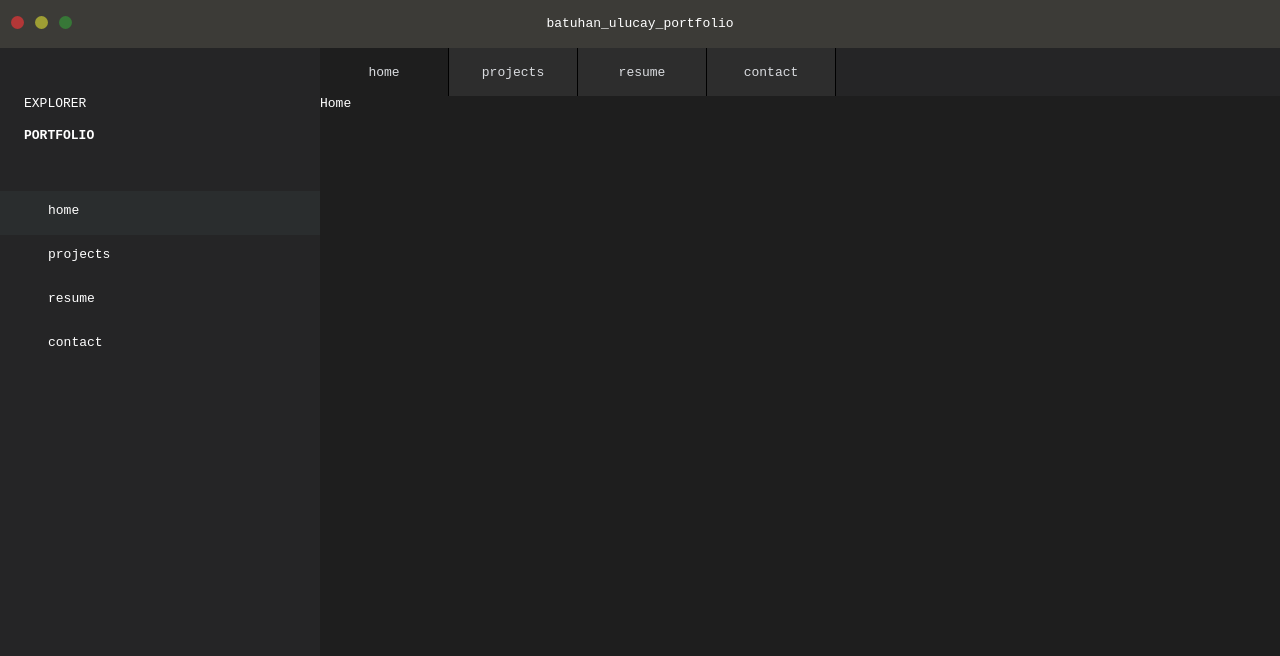
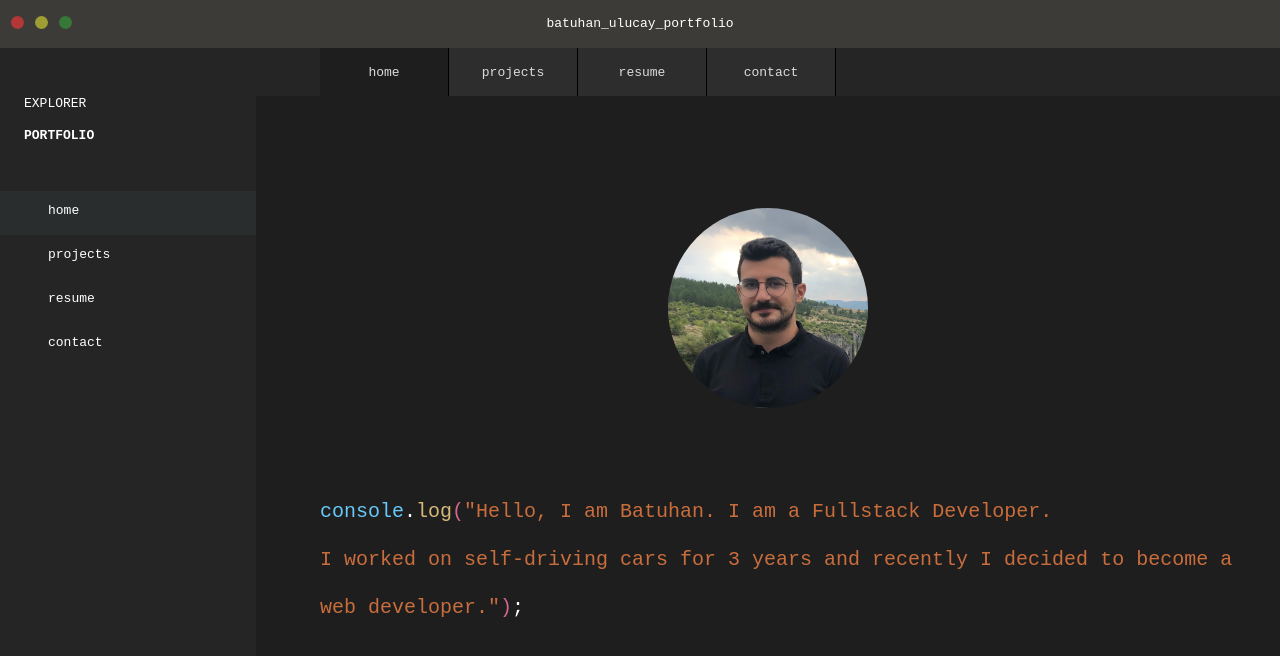
Before and after one commit to BatuhanUlucay/portfolio-site, a React (Create React App) app: page / in a window 1280 px wide. Shown: the top 656 px of the page. Built offline with nearby package versions, Linux system fonts and the light colour scheme.

Commit message:
Home tabs content is added.

```diff
--- a/src/components/Contents/Home.jsx
+++ b/src/components/Contents/Home.jsx
@@ -1,9 +1,27 @@
-import React from 'react'
+import React from "react";
+import photo from "../../assets/photo.jpeg";
 
 function Home() {
   return (
-    <div className='home'>Home</div>
-  )
+    <>
+      <div className="home">
+        <div className="img-container">
+          <img src={photo} alt="me" className="photo" />
+        </div>
+        <div className="about-me">
+          <p style={{ color: "#68C9F8" }}>console</p>.
+          <p style={{ color: "#D6B879" }}>log</p>
+          <p style={{ color: "#D4678F" }}>(</p>
+          <p style={{ color: "#C96D3D" }}>
+            "Hello, I am Batuhan. I am a Fullstack Developer.
+            <br /> I worked on self-driving cars for 3 years and recently I
+            decided to become a web developer."
+          </p>
+          <p style={{ color: "#D4678F" }}>)</p>;
+        </div>
+      </div>
+    </>
+  );
 }
 
-export default Home
+export default Home;
--- a/src/index.css
+++ b/src/index.css
@@ -57,6 +57,12 @@ body {
   width: 100%;
 }
 
+@media only screen and (max-width: 780px) {
+  .tabs {
+    padding-left: 0;
+  }
+}
+
 .tab {
   background-color: #2d2d2d;
   color: #dadce0;
@@ -112,5 +118,31 @@ body {
 /* Home */
 
 .home {
+  width: 100%;
+  text-align: center;
   color: white;
 }
+
+.img-container {
+  display: flex;
+  justify-content: center;
+}
+
+.photo {
+  margin-top: 7rem;
+  height: 200px;
+  width: 200px;
+  border-radius: 100%;
+}
+
+.about-me {
+  margin-top: 5rem;
+  padding-left: 4rem;
+  font-size: x-large;
+  text-align: left;
+  line-height: 3rem;
+}
+
+.about-me p {
+  display: inline;
+}
```
